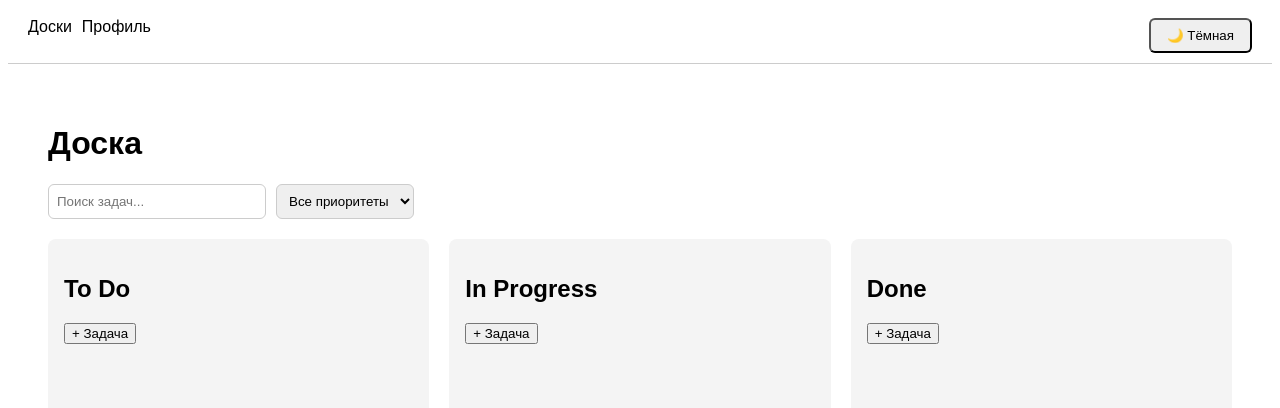
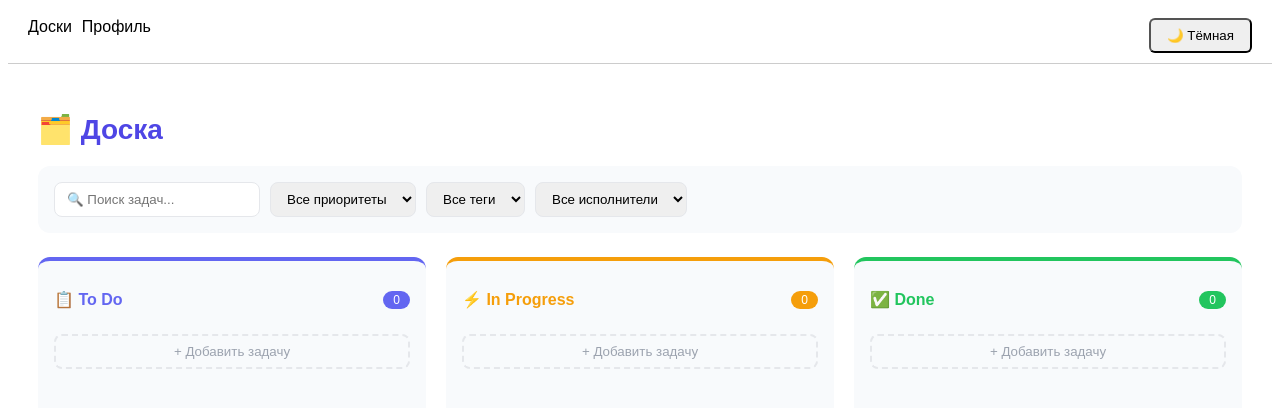
Before and after one commit to avioayana-lab/task-manager, a React (Vite) app: page /board/1 in a window 1280 px wide. Shown: the top 408 px of the page. Built offline with nearby package versions, Linux system fonts and the light colour scheme; sample sign-in values are in the browser's storage.

Commit message:
add filters by tags and assignee

```diff
--- a/src/pages/board.tsx
+++ b/src/pages/board.tsx
@@ -9,26 +9,39 @@ import { CSS } from '@dnd-kit/utilities'
 import TaskModal from '../components/TaskModal'
 
 const columns = [
-    { id: 'todo', title: 'To Do' },
-    { id: 'inprogress', title: 'In Progress' },
-    { id: 'done', title: 'Done' },
+    { id: 'todo', title: '📋 To Do', color: '#6366f1' },
+    { id: 'inprogress', title: '⚡ In Progress', color: '#f59e0b' },
+    { id: 'done', title: '✅ Done', color: '#22c55e' },
 ]
 
 function TaskCard({ task, onMove, onDelete, onOpen }: { task: Task; onMove: (task: Task, status: string) => void; onDelete: (id: string) => void; onOpen: (task: Task) => void }) {
     const { attributes, listeners, setNodeRef, transform, transition } = useSortable({ id: task.id })
     const style = { transform: CSS.Transform.toString(transform), transition }
+    const priorityColor = task.priority === 'high' ? '#ef4444' : task.priority === 'medium' ? '#f59e0b' : '#22c55e'
+    const priorityLabel = task.priority === 'high' ? '🔴 Высокий' : task.priority === 'medium' ? '🟡 Средний' : '🟢 Низкий'
 
     return (
-        <div ref={setNodeRef} style={{ ...style, background: '#fff', padding: '12px', borderRadius: '6px', marginBottom: '8px', cursor: 'grab' }} {...attributes} {...listeners}>
-            <strong style={{ cursor: 'pointer', textDecoration: 'underline' }} onClick={() => onOpen(task)}>{task.title}</strong>
-            <div style={{ fontSize: '12px', color: task.priority === 'high' ? 'red' : task.priority === 'medium' ? 'orange' : 'green' }}>
-                {task.priority === 'high' ? '🔴 Высокий' : task.priority === 'medium' ? '🟡 Средний' : '🟢 Низкий'}
-            </div>
+        <div ref={setNodeRef} style={{ ...style, background: '#fff', padding: '14px', borderRadius: '10px', marginBottom: '10px', cursor: 'grab', boxShadow: '0 2px 8px rgba(0,0,0,0.08)', borderLeft: '4px solid ' + priorityColor }} {...attributes} {...listeners}>
+            <strong style={{ cursor: 'pointer', color: '#4f46e5', fontSize: '15px' }} onClick={() => onOpen(task)}>{task.title}</strong>
+            <div style={{ fontSize: '12px', color: priorityColor, marginTop: '4px', fontWeight: 'bold' }}>{priorityLabel}</div>
+            {task.tags.length > 0 && (
+                <div style={{ display: 'flex', gap: '4px', flexWrap: 'wrap', marginTop: '6px' }}>
+                    {task.tags.map((tag) => (
+                        <span key={tag} style={{ background: '#ede9fe', color: '#7c3aed', padding: '2px 8px', borderRadius: '20px', fontSize: '11px' }}>{tag}</span>
+                    ))}
+                </div>
+            )}
+            {task.deadline && (
+                <div style={{ fontSize: '11px', color: '#6b7280', marginTop: '6px' }}>📅 {new Date(task.deadline).toLocaleDateString()}</div>
+            )}
+            {task.assignee && (
+                <div style={{ fontSize: '11px', color: '#6b7280', marginTop: '2px' }}>👤 {task.assignee}</div>
+            )}
             <div style={{ marginTop: '8px', display: 'flex', gap: '4px', flexWrap: 'wrap' }}>
                 {columns.filter((c) => c.id !== task.status).map((c) => (
-                    <button key={c.id} onClick={() => onMove(task, c.id)}>{c.title}</button>
+                    <button key={c.id} onClick={() => onMove(task, c.id)} style={{ padding: '3px 8px', fontSize: '11px', borderRadius: '6px', border: '1px solid #e5e7eb', cursor: 'pointer', background: '#f9fafb' }}>{c.title}</button>
                 ))}
-                <button onClick={() => onDelete(task.id)}>X</button>
+                <button onClick={() => onDelete(task.id)} style={{ padding: '3px 8px', fontSize: '11px', borderRadius: '6px', border: '1px solid #fee2e2', cursor: 'pointer', background: '#fff5f5', color: '#ef4444' }}>🗑️</button>
             </div>
         </div>
     )
@@ -39,13 +52,20 @@ function Board() {
     const { tasks, addTask, deleteTask, updateTask } = useStore()
     const [search, setSearch] = useState('')
     const [priority, setPriority] = useState('')
+    const [tagFilter, setTagFilter] = useState('')
+    const [assigneeFilter, setAssigneeFilter] = useState('')
     const [selectedTask, setSelectedTask] = useState<Task | null>(null)
+
+    const allTags = Array.from(new Set(tasks.flatMap((t) => t.tags)))
+    const allAssignees = Array.from(new Set(tasks.map((t) => t.assignee).filter(Boolean)))
 
     const boardTasks = tasks.filter((t) => {
         const matchBoard = t.boardId === id
         const matchSearch = t.title.toLowerCase().includes(search.toLowerCase())
         const matchPriority = priority ? t.priority === priority : true
-        return matchBoard && matchSearch && matchPriority
+        const matchTag = tagFilter ? t.tags.includes(tagFilter) : true
+        const matchAssignee = assigneeFilter ? t.assignee === assigneeFilter : true
+        return matchBoard && matchSearch && matchPriority && matchTag && matchAssignee
     })
 
     const handleAddTask = (status: string) => {
@@ -80,36 +100,64 @@ function Board() {
     }
 
     return (
-        <div style={{ padding: '40px' }}>
+        <div style={{ padding: '30px' }}>
             {selectedTask && <TaskModal task={selectedTask} onClose={() => setSelectedTask(null)} onSave={(updated) => { updateTask(updated); setSelectedTask(null) }} />}
-            <h1>Доска</h1>
-            <div style={{ marginBottom: '20px', display: 'flex', gap: '10px' }}>
+            <h1 style={{ fontSize: '28px', marginBottom: '20px', color: '#4f46e5' }}>🗂️ Доска</h1>
+            <div style={{ display: 'flex', gap: '10px', marginBottom: '24px', flexWrap: 'wrap', background: '#f8fafc', padding: '16px', borderRadius: '12px' }}>
                 <input
-                    placeholder="Поиск задач..."
+                    placeholder="🔍 Поиск задач..."
                     value={search}
                     onChange={(e) => setSearch(e.target.value)}
-                    style={{ padding: '8px', borderRadius: '6px', border: '1px solid #ccc', width: '200px' }}
+                    style={{ padding: '8px 12px', borderRadius: '8px', border: '1px solid #e5e7eb', width: '180px' }}
                 />
                 <select
                     value={priority}
                     onChange={(e) => setPriority(e.target.value)}
-                    style={{ padding: '8px', borderRadius: '6px', border: '1px solid #ccc' }}
+                    style={{ padding: '8px 12px', borderRadius: '8px', border: '1px solid #e5e7eb' }}
                 >
                     <option value="">Все приоритеты</option>
-                    <option value="low">Низкий</option>
-                    <option value="medium">Средний</option>
-                    <option value="high">Высокий</option>
+                    <option value="low">🟢 Низкий</option>
+                    <option value="medium">🟡 Средний</option>
+                    <option value="high">🔴 Высокий</option>
                 </select>
+                <select
+                    value={tagFilter}
+                    onChange={(e) => setTagFilter(e.target.value)}
+                    style={{ padding: '8px 12px', borderRadius: '8px', border: '1px solid #e5e7eb' }}
+                >
+                    <option value="">Все теги</option>
+                    {allTags.map((tag) => (
+                        <option key={tag} value={tag}>{tag}</option>
+                    ))}
+                </select>
+                <select
+                    value={assigneeFilter}
+                    onChange={(e) => setAssigneeFilter(e.target.value)}
+                    style={{ padding: '8px 12px', borderRadius: '8px', border: '1px solid #e5e7eb' }}
+                >
+                    <option value="">Все исполнители</option>
+                    {allAssignees.map((a) => (
+                        <option key={a} value={a}>{a}</option>
+                    ))}
+                </select>
+                {(search || priority || tagFilter || assigneeFilter) && (
+                    <button onClick={() => { setSearch(''); setPriority(''); setTagFilter(''); setAssigneeFilter('') }} style={{ padding: '8px 12px', borderRadius: '8px', border: '1px solid #fee2e2', background: '#fff5f5', color: '#ef4444', cursor: 'pointer' }}>
+                        ✕ Сбросить
+                    </button>
+                )}
             </div>
             <DndContext collisionDetection={closestCenter} onDragEnd={handleDragEnd}>
                 <div style={{ display: 'flex', gap: '20px' }}>
                     {columns.map((col) => {
                         const colTasks = boardTasks.filter((t) => t.status === col.id)
                         return (
-                            <div key={col.id} style={{ flex: 1, background: '#f4f4f4', padding: '16px', borderRadius: '8px', minHeight: '200px' }}>
-                                <h2>{col.title}</h2>
-                                <button onClick={() => handleAddTask(col.id)} style={{ marginBottom: '10px' }}>
-                                    + Задача
+                            <div key={col.id} style={{ flex: 1, background: '#f8fafc', padding: '16px', borderRadius: '12px', minHeight: '300px', borderTop: '4px solid ' + col.color }}>
+                                <div style={{ display: 'flex', justifyContent: 'space-between', alignItems: 'center', marginBottom: '12px' }}>
+                                    <h2 style={{ fontSize: '16px', color: col.color }}>{col.title}</h2>
+                                    <span style={{ background: col.color, color: '#fff', borderRadius: '20px', padding: '2px 10px', fontSize: '12px' }}>{colTasks.length}</span>
+                                </div>
+                                <button onClick={() => handleAddTask(col.id)} style={{ width: '100%', marginBottom: '12px', padding: '8px', borderRadius: '8px', border: '2px dashed #e5e7eb', cursor: 'pointer', background: 'transparent', color: '#9ca3af' }}>
+                                    + Добавить задачу
                                 </button>
                                 <SortableContext items={colTasks.map((t) => t.id)} strategy={verticalListSortingStrategy}>
                                     {colTasks.map((task) => (
```
